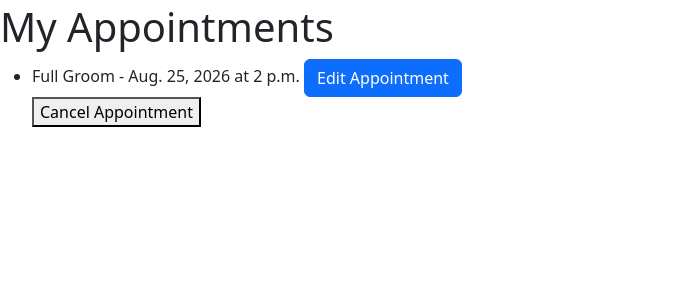
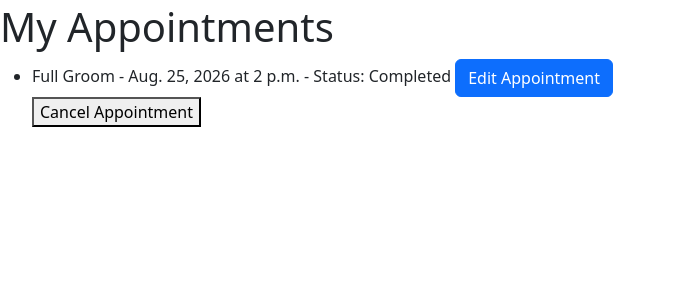
Before and after one commit to tadavis25/bark-n-meow-groomers, a Django app: page /my-appointments/ in a window 1280 px wide. Shown: the part 53-356 px from the top of the page, without its empty margins (0-673 px from the left). Run offline with Django 5.2, Linux system fonts and the light colour scheme; a user stored in the database is signed in; data comes from the database, SQL or seed files in the repository; both versions use the stored data as it was after the commit.

Commit message:
Add appointment status display

```diff
--- a/templates/my_appointments.html
+++ b/templates/my_appointments.html
@@ -4,7 +4,7 @@
     <h1>My Appointments</h1>
     <ul>
         {% for appointment in appointments %}
-            <li>{{ appointment.service.name }} - {{appointment.appointment_date }} at {{appointment.appointment_time }}
+            <li>{{ appointment.service.name }} - {{appointment.appointment_date }} at {{appointment.appointment_time }} - Status: {{ appointment.get_status_display }}
                 <a href="{% url 'edit_appointment' appointment.id %}" class="btn btn-primary">Edit Appointment</a>
                 <form method="post" action="{% url 'cancel_appointment' appointment.id %}">
                     {% csrf_token %}
```
Also changed, not shown: db.sqlite3.
